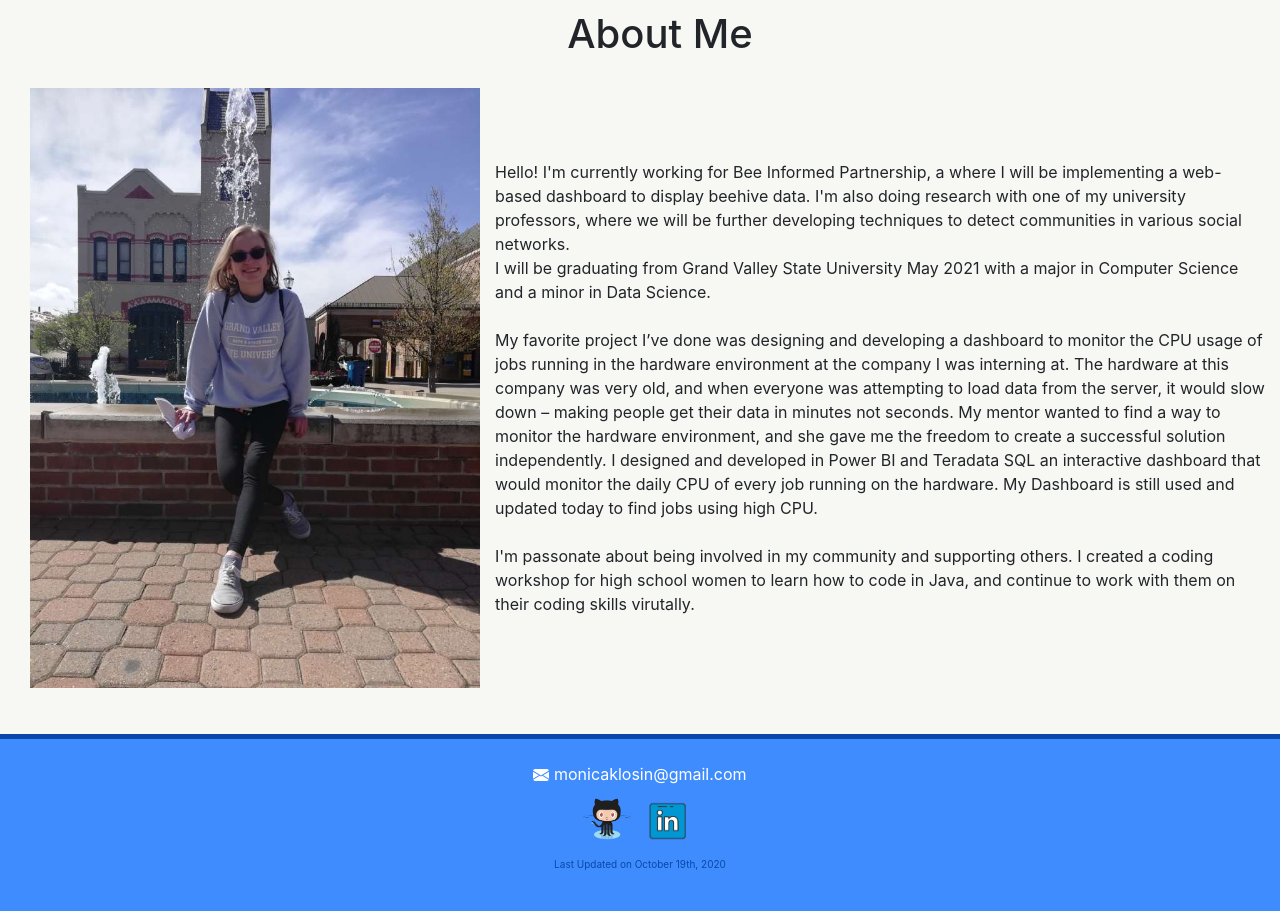
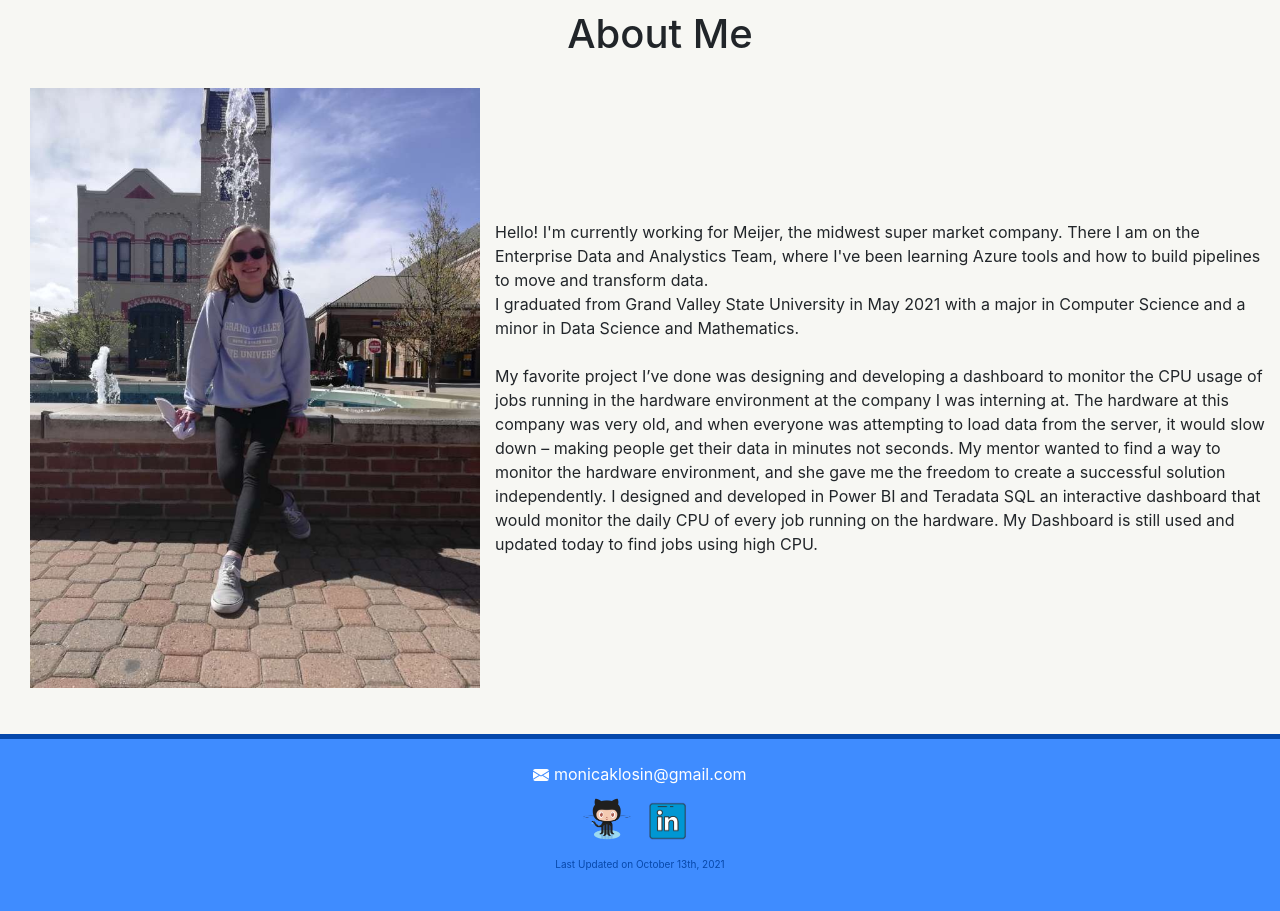
Before and after one commit to klosinm/PersonalWebsite, a Flask app: page /aboutMe in a window 1280 px wide. Shown: the part 56-967 px from the top of the page. Run offline with Flask 2, Linux system fonts and the light colour scheme; some libraries are stand-ins or nearby versions.

Commit message:
Update Website

```diff
--- a/templates/aboutMe.html
+++ b/templates/aboutMe.html
@@ -23,14 +23,12 @@
     <image src="{{url_for('static', filename='Images/cool.jpeg')}}" class="imageMonica" alt="Monica in Holland, MI">
 
         <medium>
-            Hello! I'm currently working for Bee Informed Partnership, a where I will be implementing a web-based
-            dashboard to display beehive data.
-            I'm also doing research with one of my university professors, where we will be further developing
-            techniques to detect communities in various social networks.
+            Hello! I'm currently working for Meijer, the midwest super market company.
+            There I am on the Enterprise Data and Analystics Team,
+            where I've been learning Azure tools and how to build pipelines to move and transform data.
             <br>
-            I will be graduating from Grand Valley State University May 2021 with a major in Computer Science and a
-            minor in Data
-            Science.
+            I graduated from Grand Valley State University in May 2021 with a major in Computer Science and a
+            minor in Data Science and Mathematics.
             <br><br>
             My favorite project I’ve done was designing and developing a dashboard to monitor the CPU usage of jobs running in the
             hardware environment at the company I was interning at. The hardware at this company was very old, and when everyone was
@@ -39,9 +37,6 @@
             solution independently. I designed and developed in Power BI and Teradata SQL an interactive dashboard that would
             monitor the daily CPU of every job running on the hardware. My Dashboard is still used and updated today to find jobs
             using high CPU.
-            <br><br>
-            I'm passonate about being involved in my community and supporting others. I created a coding workshop
-            for high school women to learn how to code in Java, and continue to work with them on their coding skills virutally.
         </medium>
 
 </div>
--- a/templates/base.html
+++ b/templates/base.html
@@ -22,7 +22,7 @@
     .footer,
     .push {
         height: 50px;
-            /* Must be the same as footer height. */
+        /* Must be the same as footer height. */
     }
 
     footer {
@@ -54,7 +54,8 @@
 </head>
 
 <title> Monica Klosin</title>
-<meta name="description" content="I am an undergrad studying computer science and data science. Currently looking for full time poisitons in data science or analytics. ">
+<meta name="description"
+    content="I am an undergrad studying computer science and data science. Currently looking for full time poisitons in data science or analytics. ">
 
 
 <div class="wrapper">
@@ -125,7 +126,7 @@
                         </a>
                     </li>
                     <li style="margin-top:5px; font-size: x-small;color: #0748aa;">
-                        Last Updated on October 19th, 2020
+                        Last Updated on October 13th, 2021
                     </li>
                 </ul>
             </div>
```
